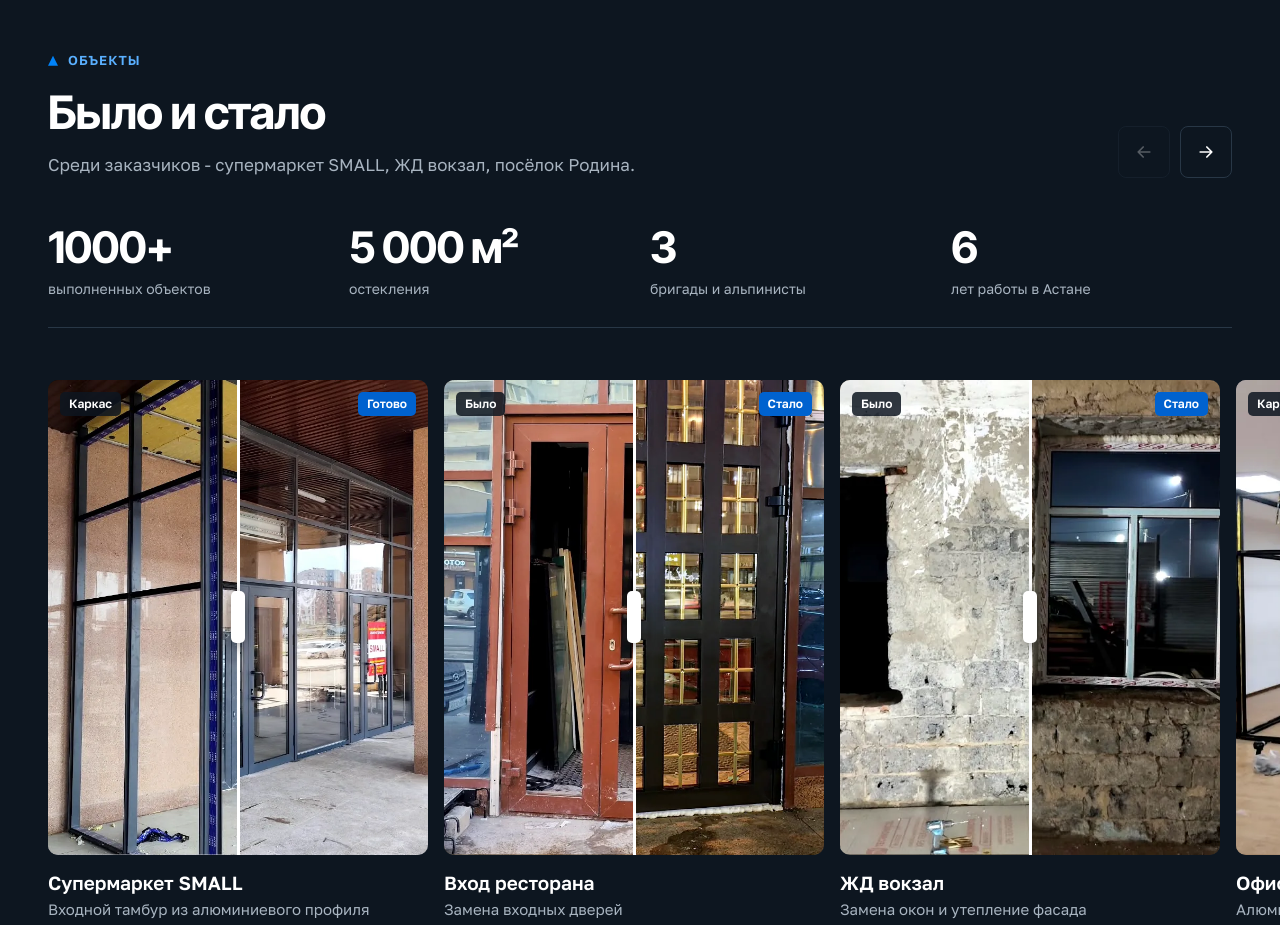
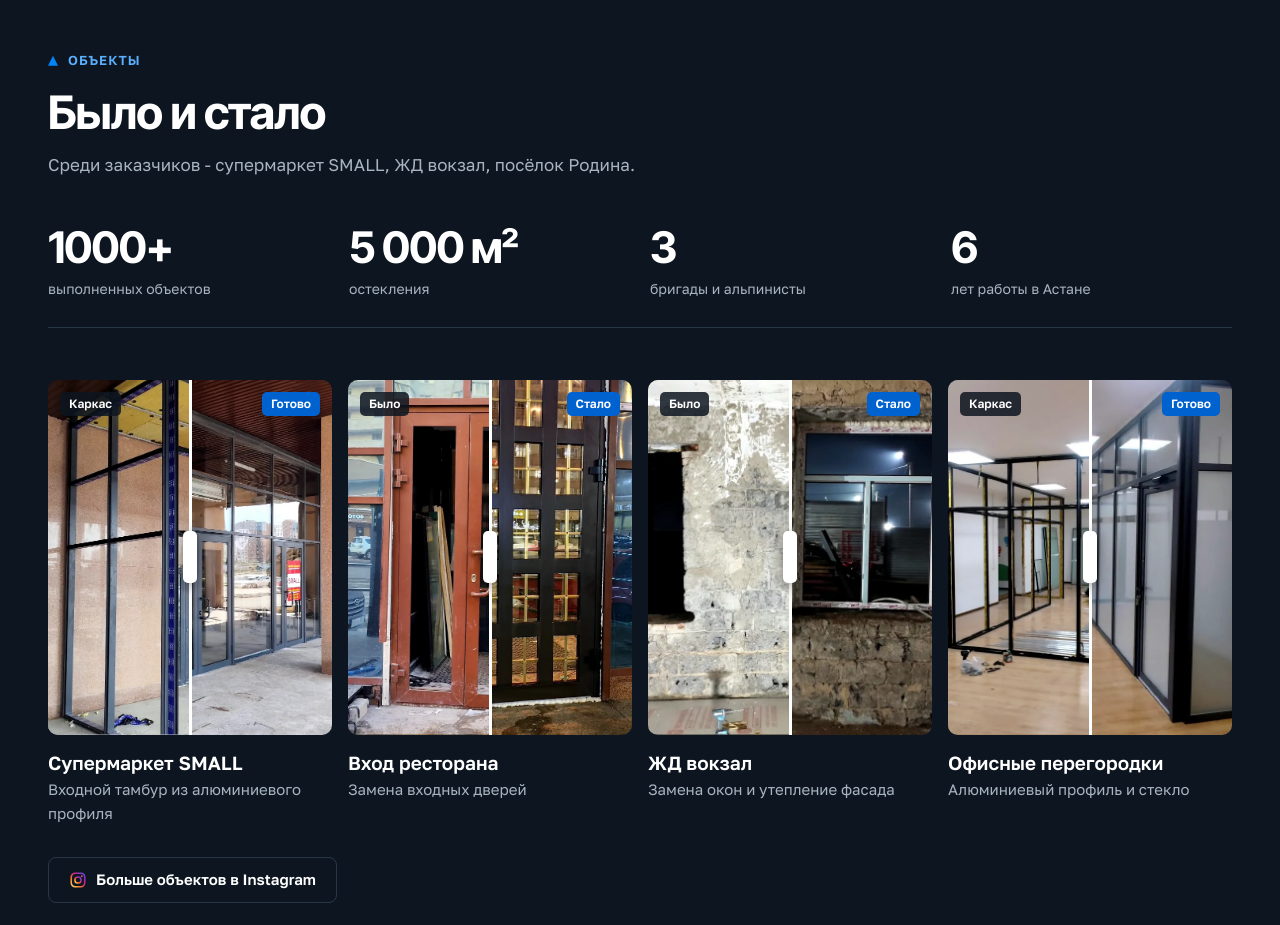
Before and after one commit to Songokura/adm, a plain HTML site: page index.html in a window 1280 px wide. Shown: the part 3660-4585 px from the top of the page. Drawn offline with Linux system fonts and the light colour scheme.

Commit message:
ADM: объекты было-стало сеткой в ряд, без стрелок

```diff
--- a/index.html
+++ b/index.html
@@ -17,7 +17,7 @@
 <link rel="preload" href="assets/fonts/InterTight-cyrillic-d796a5.woff2" as="font" type="font/woff2" crossorigin>
 <link rel="preload" href="assets/fonts/GolosText-cyrillic-f57bdd.woff2" as="font" type="font/woff2" crossorigin>
 <link rel="preload" href="assets/photos/arch-62.webp" as="image" fetchpriority="high">
-<link rel="stylesheet" href="styles.css?v=20261123-5">
+<link rel="stylesheet" href="styles.css?v=20261123-6">
 <link rel="canonical" href="https://songokura.github.io/adm/">
 <meta property="og:url" content="https://songokura.github.io/adm/">
 <meta name="twitter:card" content="summary_large_image">
@@ -217,15 +217,11 @@
 <!-- ОБЪЕКТЫ -->
 <section class="sec sec-dark" id="obekty">
   <div class="wrap">
-    <header class="head head-row">
+    <header class="head">
       <div>
         <p class="kicker" data-i18n="ob.kicker">Объекты</p>
         <h2 class="h2" data-i18n="ob.h2">Было и стало</h2>
         <p class="lead" data-i18n="ob.lead">Среди заказчиков - супермаркет SMALL, ЖД вокзал, посёлок Родина.</p>
-      </div>
-      <div class="arrows">
-        <button class="arr prev" type="button" aria-label="Предыдущий объект" data-i18n-aria="ob.prev" disabled><svg width="20" height="20"><use href="#ic-arr"/></svg></button>
-        <button class="arr next" type="button" aria-label="Следующий объект" data-i18n-aria="ob.next"><svg width="20" height="20"><use href="#ic-arr"/></svg></button>
       </div>
     </header>
   </div>
@@ -235,7 +231,7 @@
     <div><dt><span class="num" data-count="3">3</span></dt><dd data-i18n="st.4">бригады и альпинисты</dd></div>
     <div><dt><span class="num" data-count="6">6</span></dt><dd data-i18n="st.1">лет работы в Астане</dd></div>
   </dl></div>
-  <div class="cases" tabindex="0">
+  <div class="wrap"><div class="cases">
     <article class="case">
       <div class="cmp" style="--p:50%">
         <img class="cmp-b" src="assets/photos/plate-48.webp" alt="Готовый тамбур супермаркета SMALL" loading="lazy" width="718" height="1599">
@@ -280,7 +276,7 @@
       <h3 class="case-t" data-i18n="ob.4t">Офисные перегородки</h3>
       <p class="case-d" data-i18n="ob.4d">Алюминиевый профиль и стекло</p>
     </article>
-  </div>
+  </div></div>
   <div class="wrap obj-foot">
     <a class="btn btn-ghost" href="https://www.instagram.com/service.adm/" target="_blank" rel="noopener"><svg width="18" height="18"><use href="#ic-ig"/></svg><span data-i18n="ob.ig">Больше объектов в Instagram</span></a>
   </div>
@@ -374,6 +370,6 @@
 <script src="assets/vendor/gsap.min.js" defer></script>
 <script src="assets/vendor/ScrollTrigger.min.js" defer></script>
 <script src="assets/vendor/lenis.min.js" defer></script>
-<script src="script.js?v=20261123-5" defer></script>
+<script src="script.js?v=20261123-6" defer></script>
 </body>
 </html>
--- a/script.js
+++ b/script.js
@@ -120,17 +120,6 @@
   /* ---------- объекты: лента, стрелки, шторка ---------- */
   (function cases() {
     var box = $('.cases'); if (!box) return;
-    var prev = $('#obekty .arr.prev'), next = $('#obekty .arr.next'), items = $$('.case', box);
-    function step() { var c = items[0]; return c.getBoundingClientRect().width + parseFloat(getComputedStyle(box).columnGap || 20); }
-    function upd() {
-      var max = box.scrollWidth - box.clientWidth - 2;
-      prev.disabled = box.scrollLeft <= 2; next.disabled = box.scrollLeft >= max;
-      $('.arrows').hidden = max <= 0;
-    }
-    prev.addEventListener('click', function () { box.scrollBy({ left: -step(), behavior: RM ? 'auto' : 'smooth' }); });
-    next.addEventListener('click', function () { box.scrollBy({ left: step(), behavior: RM ? 'auto' : 'smooth' }); });
-    box.addEventListener('scroll', upd, { passive: true }); window.addEventListener('resize', upd); upd();
-    box.addEventListener('keydown', function (e) { if (e.target !== box) return; if (e.key === 'ArrowRight') { e.preventDefault(); next.click(); } if (e.key === 'ArrowLeft') { e.preventDefault(); prev.click(); } });
     $$('.cmp-r', box).forEach(function (r) {
       var cmp = r.parentNode;
       r.addEventListener('input', function () { r.touched = true; cmp.style.setProperty('--p', r.value + '%'); });
--- a/styles.css
+++ b/styles.css
@@ -170,10 +170,8 @@ ul,ol{list-style:none}
 .arr:hover:not(:disabled){border-color:#fff}
 .arr:disabled{opacity:.3;cursor:default}
 .arr.prev svg{transform:scaleX(-1)}
-.cases{display:flex;gap:16px;overflow-x:auto;scroll-snap-type:x mandatory;scrollbar-width:none;padding:0 var(--pad) 8px;scroll-padding:0 var(--pad)}
-.cases::-webkit-scrollbar{display:none}
-@media (min-width:1336px){.cases{padding-left:calc((100vw - 1240px)/2);scroll-padding-left:calc((100vw - 1240px)/2)}}
-.case{flex:0 0 min(380px,80vw);scroll-snap-align:start}
+.cases{display:grid;grid-template-columns:repeat(4,minmax(0,1fr));gap:16px}
+.case{min-width:0}
 .cmp{position:relative;aspect-ratio:4/5;overflow:hidden;border-radius:var(--r);background:var(--dark2)}
 .cmp img{position:absolute;inset:0;width:100%;height:100%;object-fit:cover}
 .cmp-a{clip-path:inset(0 calc(100% - var(--p)) 0 0)}
@@ -230,9 +228,7 @@ ul,ol{list-style:none}
   .h2{font-size:clamp(52px,2.8vw,64px)}
   .win{width:min(100%,680px)}
   body{font-size:17px}
-  .case{flex-basis:440px}
 }
-@media (min-width:1800px) and (min-width:1336px){.cases{padding-left:calc((100vw - 1520px)/2);scroll-padding-left:calc((100vw - 1520px)/2)}}
 @media (max-width:1279px){.hdr-tel{display:none}}
 @media (max-width:1139px){.nav{display:none}.burger{display:block}}
 @media (max-width:1023px){
@@ -251,6 +247,9 @@ ul,ol{list-style:none}
   .fix-wrap{grid-template-columns:1fr}
   .fix-ph{min-height:0;aspect-ratio:16/10}
   .nums{grid-template-columns:1fr 1fr}
+  .cases{grid-template-columns:1fr 1fr;row-gap:28px}
+  .case-t{font-size:17px}
+  .case-d{font-size:14px}
   .steps{grid-template-columns:1fr 1fr;row-gap:28px}
   .mbar{display:grid;grid-template-columns:1fr 1fr 56px;position:fixed;left:0;right:0;bottom:0;z-index:30;background:#fff;border-top:1px solid var(--line);padding:8px 8px calc(8px + env(safe-area-inset-bottom));gap:8px}
   .mbar a{display:flex;align-items:center;justify-content:center;gap:8px;height:48px;border-radius:8px;font:600 15px/1 var(--fb)}
```
